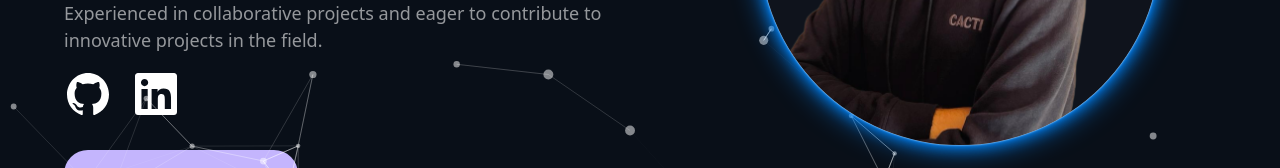
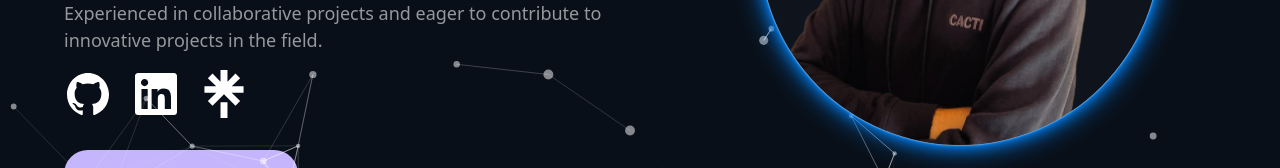
Before and after one commit to Iynguuuuu/Portfolio, a Next.js app: page / in a window 1280 px wide. Shown: the part 531-699 px from the top of the page. Built offline with nearby package versions, Linux system fonts and the light colour scheme.

Commit message:
Added Linktree icon link

```diff
--- a/Components/Hero.tsx
+++ b/Components/Hero.tsx
@@ -3,6 +3,7 @@ import Particle from './Particle';
 import TextEffect from './TextEffect';
 import Image from 'next/image';
 import { ArrowDownTrayIcon } from '@heroicons/react/16/solid';
+import { SiLinktree } from "react-icons/si";
 import { IoLogoGithub } from "react-icons/io";
 import { FaLinkedin } from "react-icons/fa";
 
@@ -27,8 +28,9 @@ const Hero = () => {
                         </p>
                         <div className='mt-[1rem] flex items-stretch space-x-5  '>
                             <a href="https://github.com/Iynguuuuu"> <IoLogoGithub className='w-[3rem] h-[3rem] text-white ' /></a>
-                            <a href="https://lk.linkedin.com/in/iynkaran-pavanantham-b54991263">
-                                <FaLinkedin className='w-[3rem] h-[3rem] text-white' /></a>
+                            <a href="https://lk.linkedin.com/in/iynkaran-pavanantham-b54991263"><FaLinkedin className='w-[3rem] h-[3rem] text-white' /></a>
+                            <a href="https://linktr.ee/iynguuuuu?utm_source=linktree_profile_share&ltsid=c030f32c-1a6a-4306-b0e7-9a086ebe75ee"> <SiLinktree className='w-[3rem] h-[3rem] text-white ' /></a>
+
                         </div>
                         <div className='mt-[2rem] flex-col space-x-6 sm:space-y-0  sm:flex sm:flex-row items-center sm:space-x-6'>
                             <a
```
